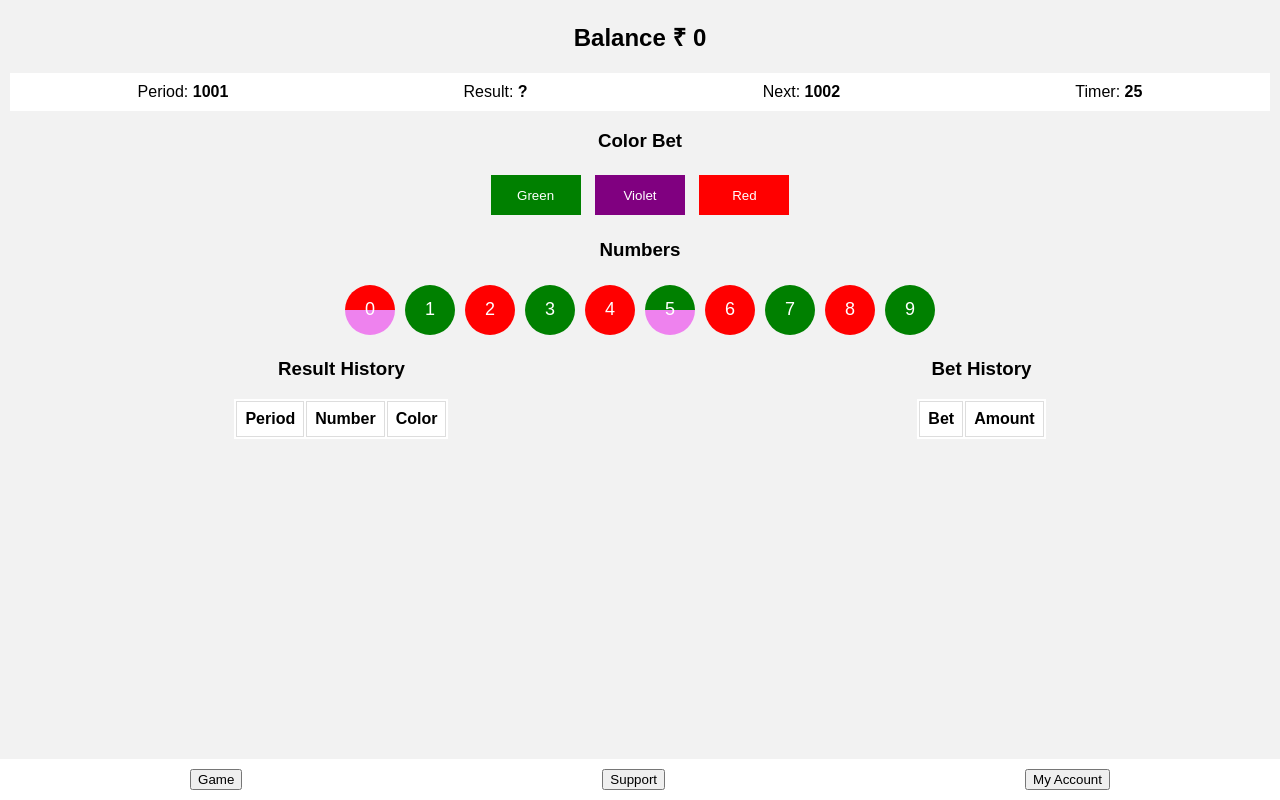
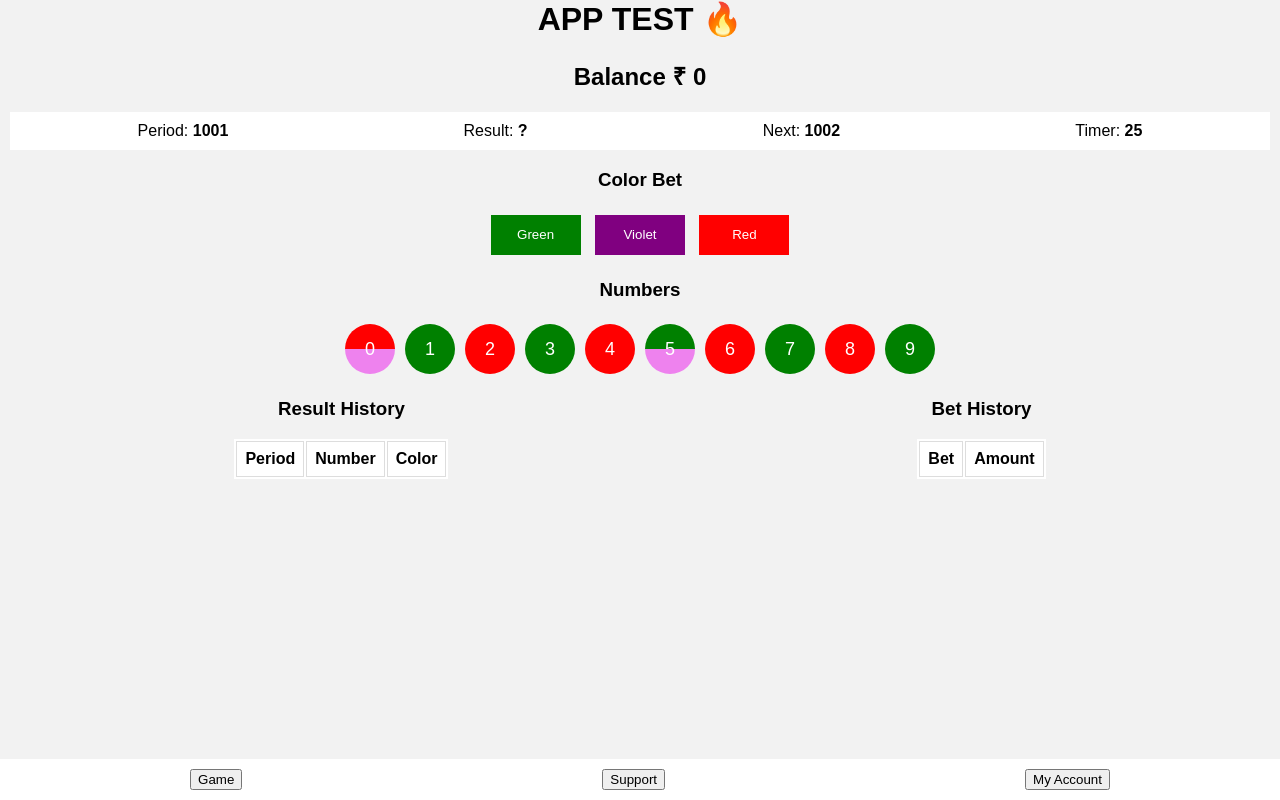
Before and after one commit to sahibsk247-blip/Makemoney, a plain HTML site: page index.html in a window 1280 px wide. Drawn offline with Linux system fonts and the light colour scheme; no server answers.

Commit message:
Add header to index.html

```diff
--- a/index.html
+++ b/index.html
@@ -1,3 +1,4 @@
+<h1>APP TEST 🔥</h1>
 <!DOCTYPE html>
 <html>
 <head>
```
